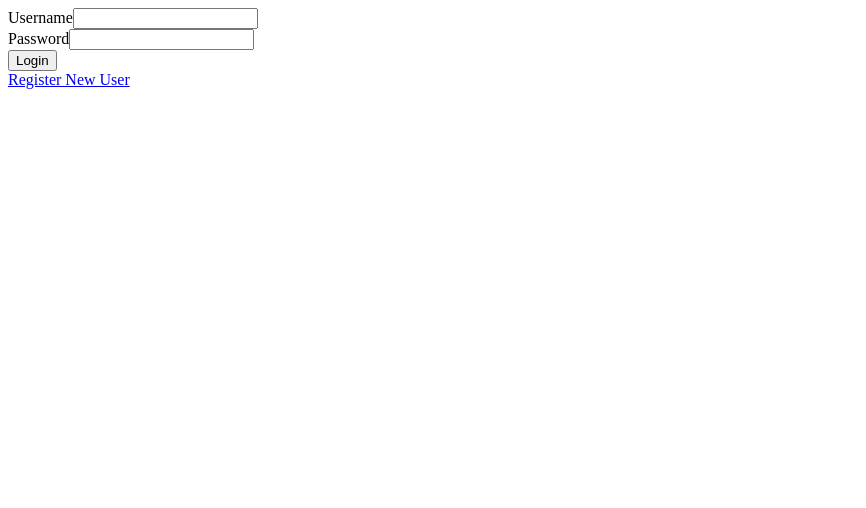
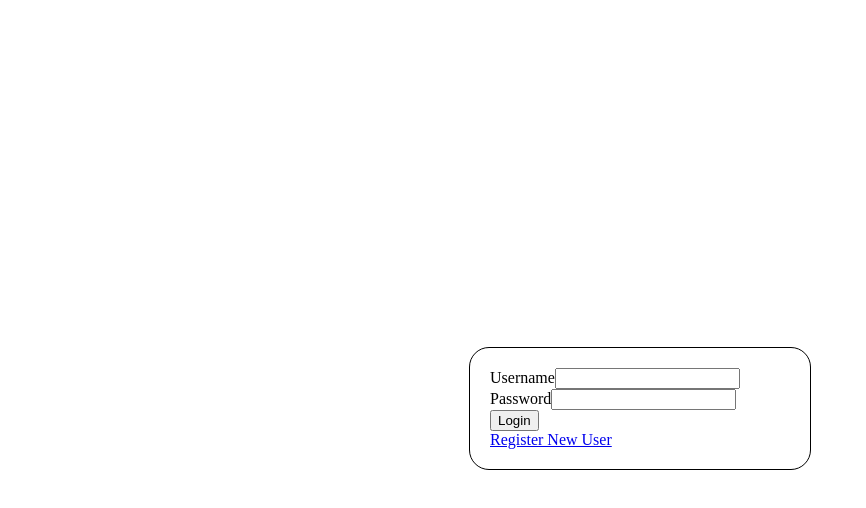
Before and after one commit to dbenkner/pingTrackerFE, an Angular app: page /login in a window 1280 px wide. Shown: the top 508 px of the page, without its empty margins (0-866 px from the left). Built offline with nearby package versions, Linux system fonts and the light colour scheme.

Commit message:
centered div

```diff
--- a/src/app/users/login/login.component.css
+++ b/src/app/users/login/login.component.css
@@ -0,0 +1,14 @@
+.loginContainer {
+
+    margin: auto;
+    border: solid;
+    width: 300px;
+    border-radius: 20px;
+    padding:20px;
+    border-width: 1px;
+}
+.wrapper {
+    width:100%;
+    height: 100vh;
+    display: flex;
+}
--- a/src/app/users/login/login.component.html
+++ b/src/app/users/login/login.component.html
@@ -1,4 +1,5 @@
 <app-menu></app-menu>
+<div class="wrapper">
     <div class="loginContainer">
         <div class="inputContainer">
             <span>Username</span>
@@ -13,3 +14,4 @@
         </div>
         <a routerLink="/register">Register New User</a>
     </div>
+</div>
```
Lines whose indentation alone changed are shown as unchanged.
